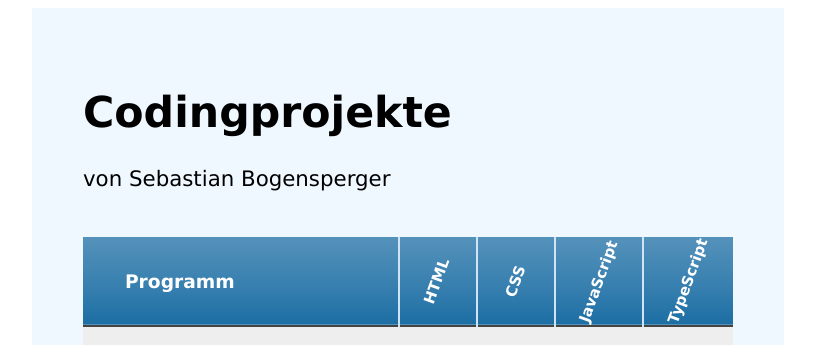
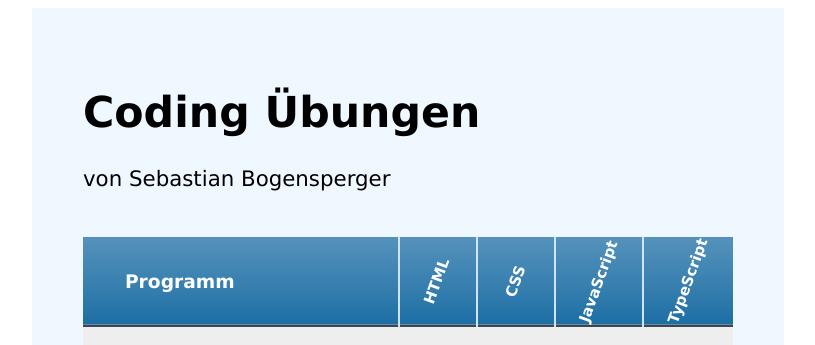
Before and after one commit to sebastian-305/sebastian-305.github.io, a website: page index.html in a window 1280 px wide. Shown: the top 345 px of the page, without its empty margins (232-1047 px from the left). Drawn offline with Linux system fonts and the light colour scheme.

Commit message:
Update index.html

```diff
--- a/index.html
+++ b/index.html
@@ -3,7 +3,7 @@
 <head>
     <meta http-equiv="Content-Type" content="text/html; charset=UTF-8">
     <link rel="icon" type="image/x-icon" href="./icons/code.ico">
-    <title>Coding Projekte Sebastian Bogensperger</title>
+    <title>Coding Übungen Sebastian Bogensperger</title>
     <style type="text/css">
 
   #wrapper{
@@ -136,7 +136,7 @@
 
     <body><!--<p>Under Construction!</p>-->
 <div id="wrapper">
-    <h1>Codingprojekte</h1>
+    <h1>Coding Übungen</h1>
     <p>von Sebastian Bogensperger</p>
     <br>
     <table class="blueTable">
```
